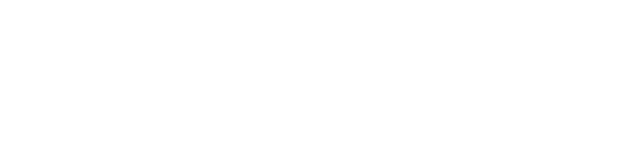
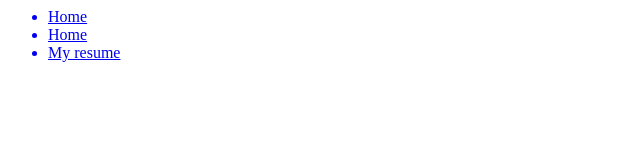
Before and after one commit to CCPS421918/ccps385999.github.io, a plain HTML site: page index.html in a window 1280 px wide. Shown: the whole page, without its empty margins (0-640 px from the left). Drawn offline with Linux system fonts and the light colour scheme.

Commit message:
Update index.html

```diff
--- a/index.html
+++ b/index.html
@@ -1,4 +1,15 @@
 <!doctype hmtl>
-<hmtl>
-
-</hmtl>
+<html>
+<head>
+    <title>home Page</title>
+  </head>
+  <header>
+    <nav>
+      <ul>
+        <a href="./idex.html"><li>Home</li></a>
+        <a href="./aboutme.html"><li>Home</li></a>
+        <a href="/myresume.pdf" target="blank"><li> My resume</li></a>
+        </ul>
+       </nav>
+    </header
+</html>
```
